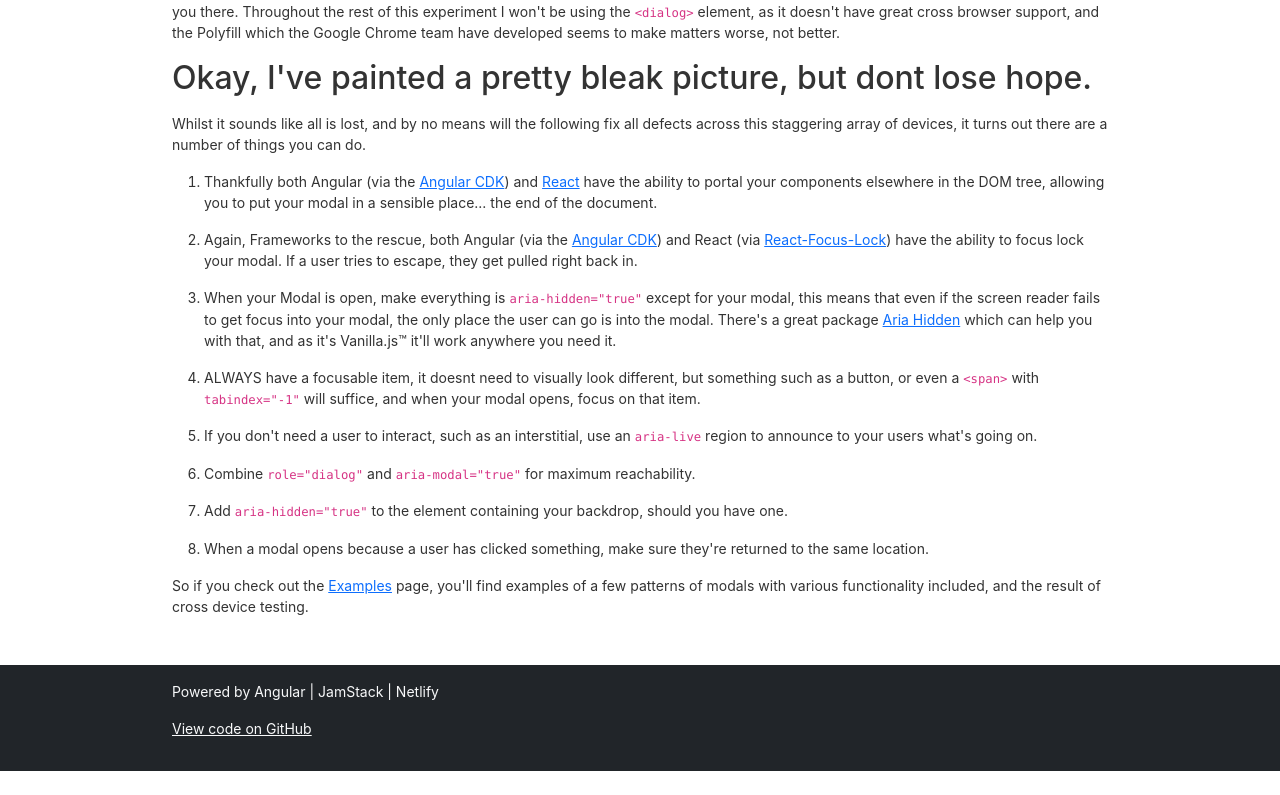
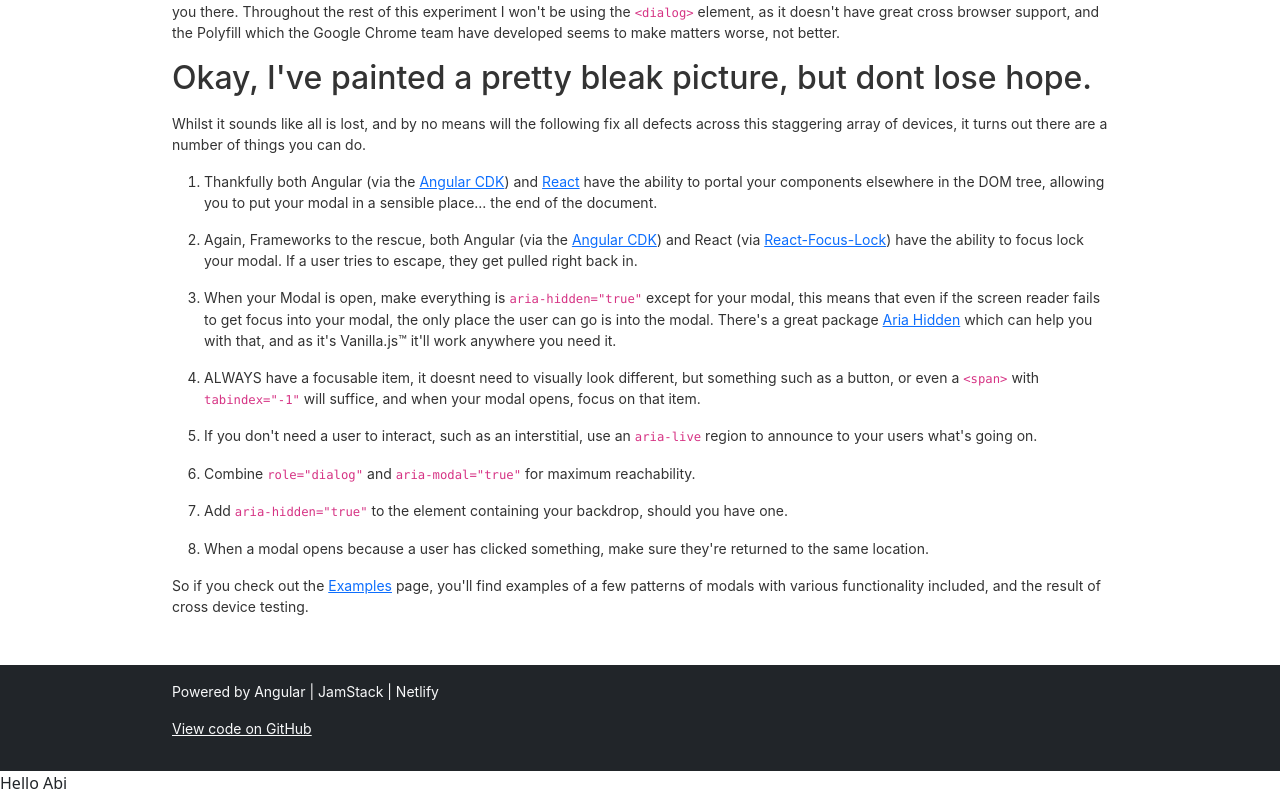
Before and after one commit to geometricpanda/Digital-and-Accessible, an Angular app: page /modals in a window 1280 px wide. Shown: the part 796-1591 px from the top of the page. Before the commit the page ends 1567 px from the top, so only its background shows below. Built offline with nearby package versions, Linux system fonts and the light colour scheme.

Commit message:
proofing live announcer

```diff
--- a/src/app/pages/modals/modals-home/modals-home.component.ts
+++ b/src/app/pages/modals/modals-home/modals-home.component.ts
@@ -1,9 +1,18 @@
-import {Component} from '@angular/core';
+import {Component, OnInit} from '@angular/core';
+import {LiveAnnouncer} from '@angular/cdk/a11y';
 
 @Component({
   selector: 'app-modals-home',
   templateUrl: './modals-home.component.html',
-  styleUrls: ['./modals-home.component.scss']
+  styleUrls: ['./modals-home.component.scss'],
 })
-export class ModalsHomeComponent {
+export class ModalsHomeComponent implements OnInit {
+
+  constructor(private liveAnnouncer: LiveAnnouncer) {
+  }
+
+  ngOnInit() {
+    this.liveAnnouncer.announce('Hello Abi', 'polite', 30000)
+  }
+
 }
--- a/src/app/pages/modals/modals.module.ts
+++ b/src/app/pages/modals/modals.module.ts
@@ -1,5 +1,7 @@
 import {NgModule} from '@angular/core';
 import {CommonModule} from '@angular/common';
+import {A11yModule} from '@angular/cdk/a11y';
+
 
 import {ModalsRoutingModule} from './modals-routing.module';
 import {ModalsSingleModalComponent} from './modals-single-modal/modals-single-modal.component';
@@ -24,6 +26,7 @@ import {FocusOnLoadModule} from '../../common/focus-on-load/focus-on-load.module
     ModalsRoutingModule,
     ModalModule,
     FocusOnLoadModule,
+    A11yModule,
   ],
 })
 export class ModalsModule {
```
